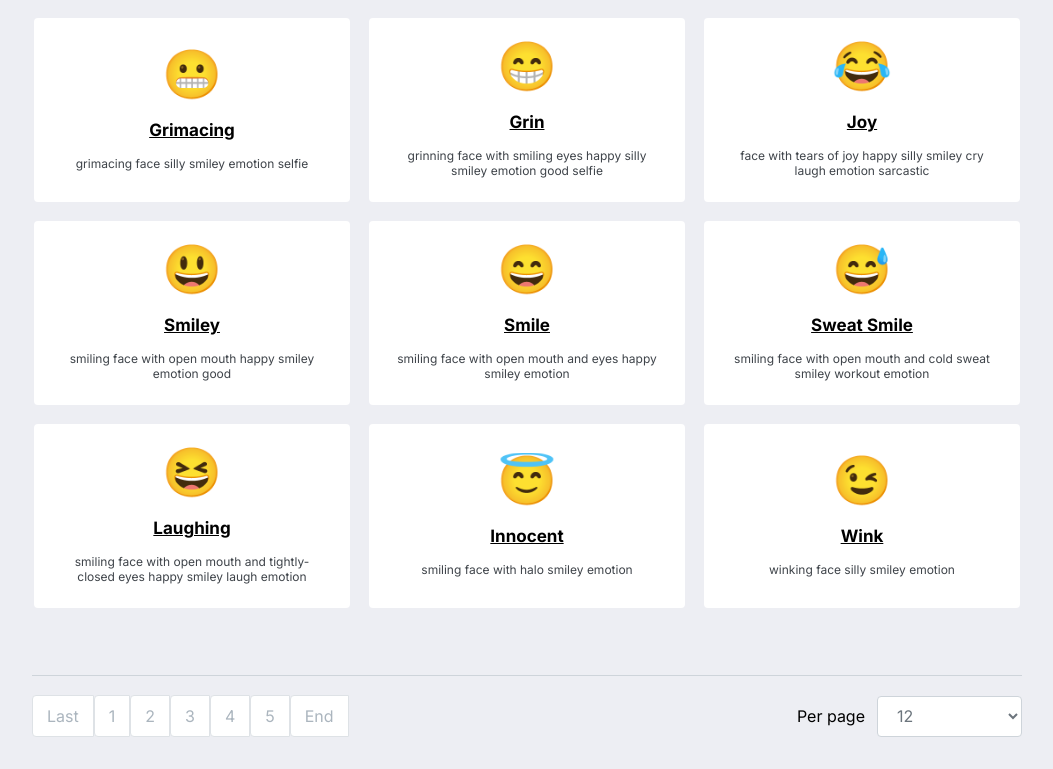
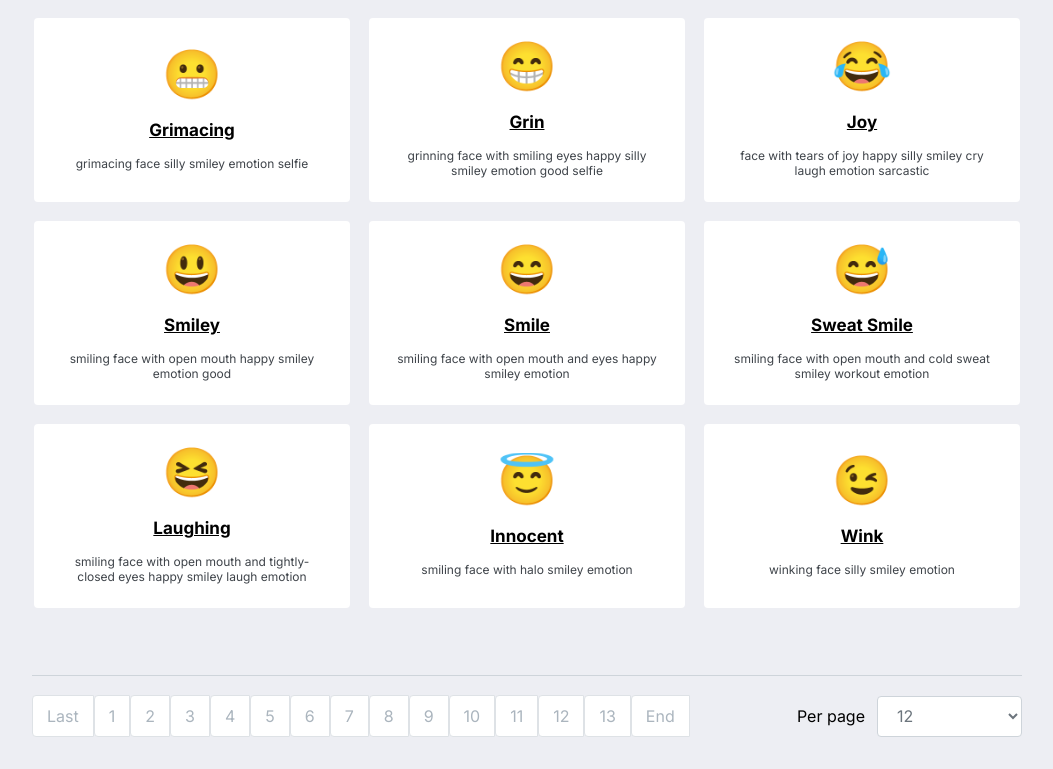
Before and after one commit to Roman-Vik/emojiFinder, a React (Create React App) app: page / in a window 1280 px wide. Shown: the part 598-1367 px from the top of the page, without its empty margins (113-1166 px from the left). Built offline with nearby package versions, Linux system fonts and the light colour scheme.

Commit message:
refactor pages

```diff
--- a/src/App.jsx
+++ b/src/App.jsx
@@ -13,6 +13,9 @@ function App() {
     const [firstPages, setFirstPages] = useState(0)
     const [lastPages, setLastPages] = useState(amountItem)
     const [str, setStr] = useState('1')
+    const [pageNav, setPageNav] = useState({})
+
+
 
     function refData() {
         return data.map((el) => {
@@ -25,12 +28,11 @@ function App() {
             };
         });
     }
-
     return (
         <>
             <Header/>
             <Main input={input} setInput={setInput} refData={refData} amountItem={amountItem} firstPages={firstPages} lastPages={lastPages} str={str}/>
-            <Footer refData={refData} setFirstPages={setFirstPages} setLastPages={setLastPages} setStr={setStr} amountItem={amountItem}
+            <Footer setPageNav={setPageNav} refData={refData} setFirstPages={setFirstPages} setLastPages={setLastPages} setStr={setStr} amountItem={amountItem}
                     setAmountItem={setAmountItem}/>
         </>
     );
--- a/src/components/footer/Footer.jsx
+++ b/src/components/footer/Footer.jsx
@@ -3,11 +3,11 @@ import s from './footer.module.css'
 import {Select} from "../select/Select";
 import {Pages} from "../pages/Pages";
 
-export function Footer({ refData, setLastPages, setFirstPages, setStr, amountItem, setAmountItem}) {
+export function Footer({setPageNav ,refData, setLastPages, setFirstPages, setStr, amountItem, setAmountItem}) {
     return (
         <footer>
             <div className={s.container}>
-                <Pages refData={refData} amountItem={amountItem} setFirstPages={setFirstPages} setLastPages={setLastPages} setStr={setStr}/>
+                <Pages setPageNav={setPageNav} refData={refData} amountItem={amountItem} setFirstPages={setFirstPages} setLastPages={setLastPages} setStr={setStr}/>
                 <Select amountItem={amountItem} setAmountItem={setAmountItem}/>
             </div>
         </footer>
--- a/src/components/pages/Pages.jsx
+++ b/src/components/pages/Pages.jsx
@@ -1,17 +1,52 @@
 import s from "./pages.module.css"
 import React from "react";
 import {v4 as id} from 'uuid';
-export function Pages({refData, amountItem, setStr, setLastPages, setFirstPages}) {
+
+
+const pagination = () => {
+    const pageNum = []
+    for(let i = 0; i <  Math.ceil(1820/48) ; i++){
+        //общее колличесво карт делим на колличество отображения на странице
+        pageNum.push[i]
+    }
+
+
+
+    return (
+        <>
+        <ul>
+            <li>first</li>
+
+            <li>last</li>
+        </ul>
+        </>
+    )
+}
+
+
+export function Pages({setPageNav, refData, amountItem, setStr, setLastPages, setFirstPages}) {
+
+console.log(amountItem)
+
     return (
         <ul className={s.list}>
             <li>Last</li>
-            {refData().filter((el, i) => i < 5).map((el, i) => <li
+            {refData().filter((el, index, arr) => index <= (arr.length / (amountItem * 12) )).map((el, i) => <li
                 onClick={(e) => {
                     setStr(e.target.valueOf().innerText)
                     setFirstPages(i * amountItem)
                     setLastPages((i * amountItem) + amountItem)
                 }}
-                key={id + Math.random()}>{i + 1}</li>)}
+                key={id()}>{i + 1}</li>)}
+
+
+            {/*{refData().slice(0, 5).map((el, i) => <li*/}
+            {/*    onClick={(e) => {*/}
+            {/*        setStr(e.target.valueOf().innerText)*/}
+            {/*        setFirstPages(i * amountItem)*/}
+            {/*        setLastPages((i * amountItem) + amountItem)*/}
+            {/*    }}*/}
+            {/*    key={id()}>{i + 1}</li>)}*/}
             <li>End</li>
         </ul>
     )
```
